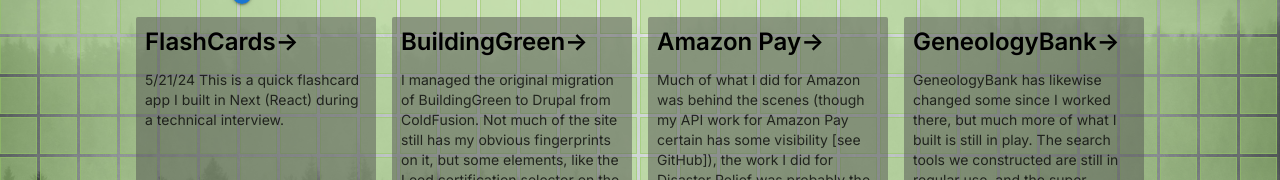
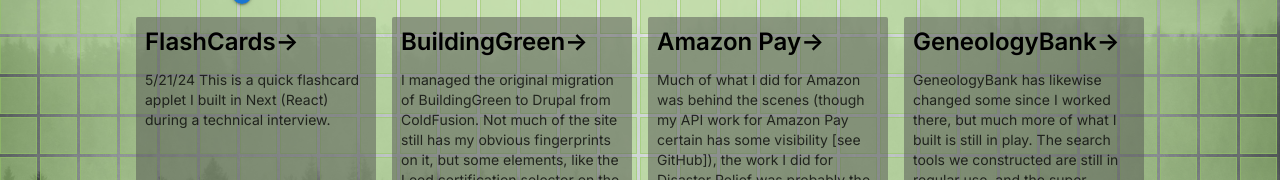
Before and after one commit to OhkaBaka/code.trulove, a Next.js app: page / in a window 1280 px wide. Shown: the part 203-383 px from the top of the page. Built offline with nearby package versions, Linux system fonts and the light colour scheme.

Commit message:
Build for prod push

```diff
--- a/src/app/page.tsx
+++ b/src/app/page.tsx
@@ -37,7 +37,7 @@ export default function Home() {
         <LinkPanel
           link="/flashcards"
           title="FlashCards"
-          description="5/21/24 This is a quick flashcard app I built in Next (React) during a technical interview."
+          description="5/21/24 This is a quick flashcard applet I built in Next (React) during a technical interview."
         />
         <LinkPanel
           link="https://leeduser.buildinggreen.com/credit/NC-v4.1/IPc1"
--- a/src/pages/flashcards.jsx
+++ b/src/pages/flashcards.jsx
@@ -31,11 +31,11 @@ export default function FlashCards() {
 
   return (
   <>
-    <div id="card" style={{border:"1px solid blue", width:"50px", height:"50px;"}} onClick={()=>{setFlipped(!flipped);console.log(flipped);}} >
+    <div id="card" style={{border:"1px solid blue", width:"50px", height:"50px"}} onClick={()=>{setFlipped(!flipped);console.log(flipped);}} >
       {!flipped && (
-          <div id="front" style={{border:"1px solid red", width:"50px", height:"50px;"}}>{cards[currentCard].question}</div>
+          <div id="front" style={{border:"1px solid red", width:"50px", height:"50px"}}>{cards[currentCard].question}</div>
       ) || (
-        <div id="back" style={{border:"1px solid green", width:"50px", height:"50px;"}}>{cards[currentCard].answer}</div>
+        <div id="back" style={{border:"1px solid green", width:"50px", height:"50px"}}>{cards[currentCard].answer}</div>
       )}
     </div>
     <Button onClick={()=>{clickPrevious()}} >Previous</Button>
```
